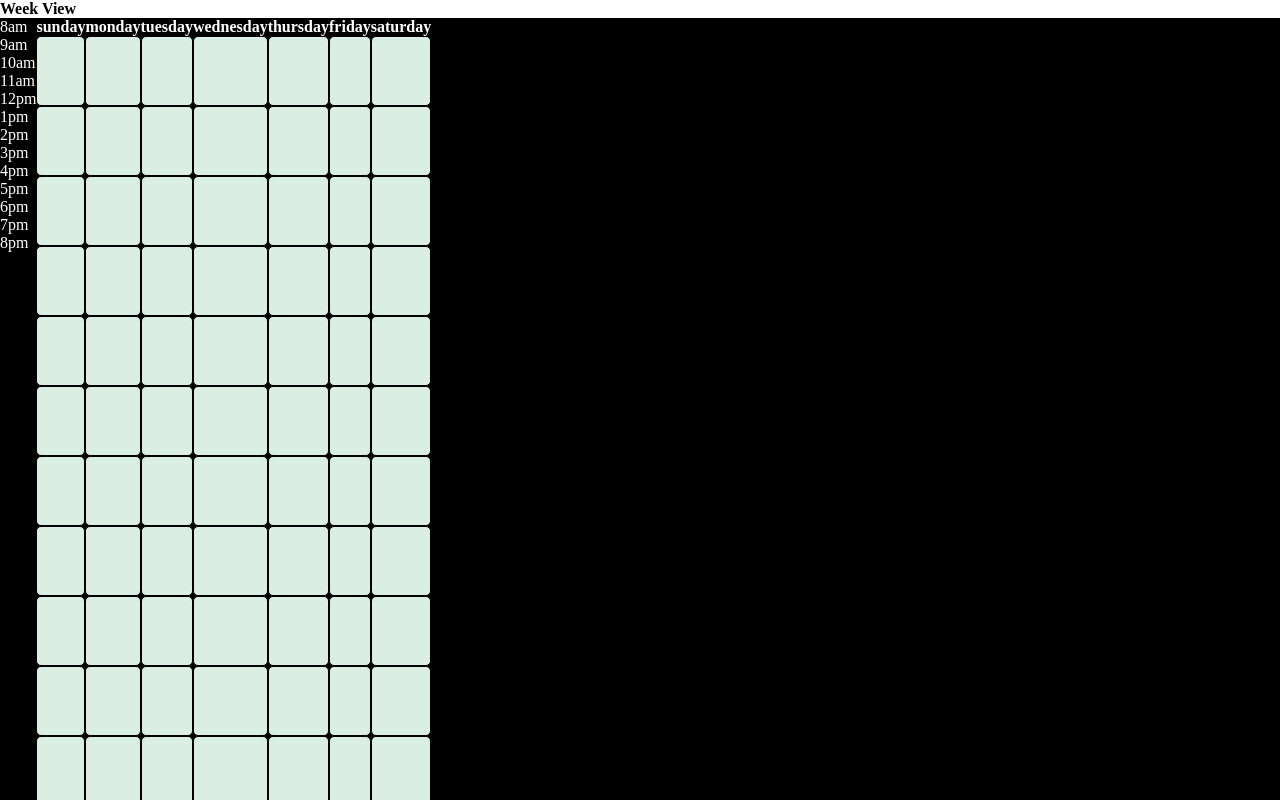
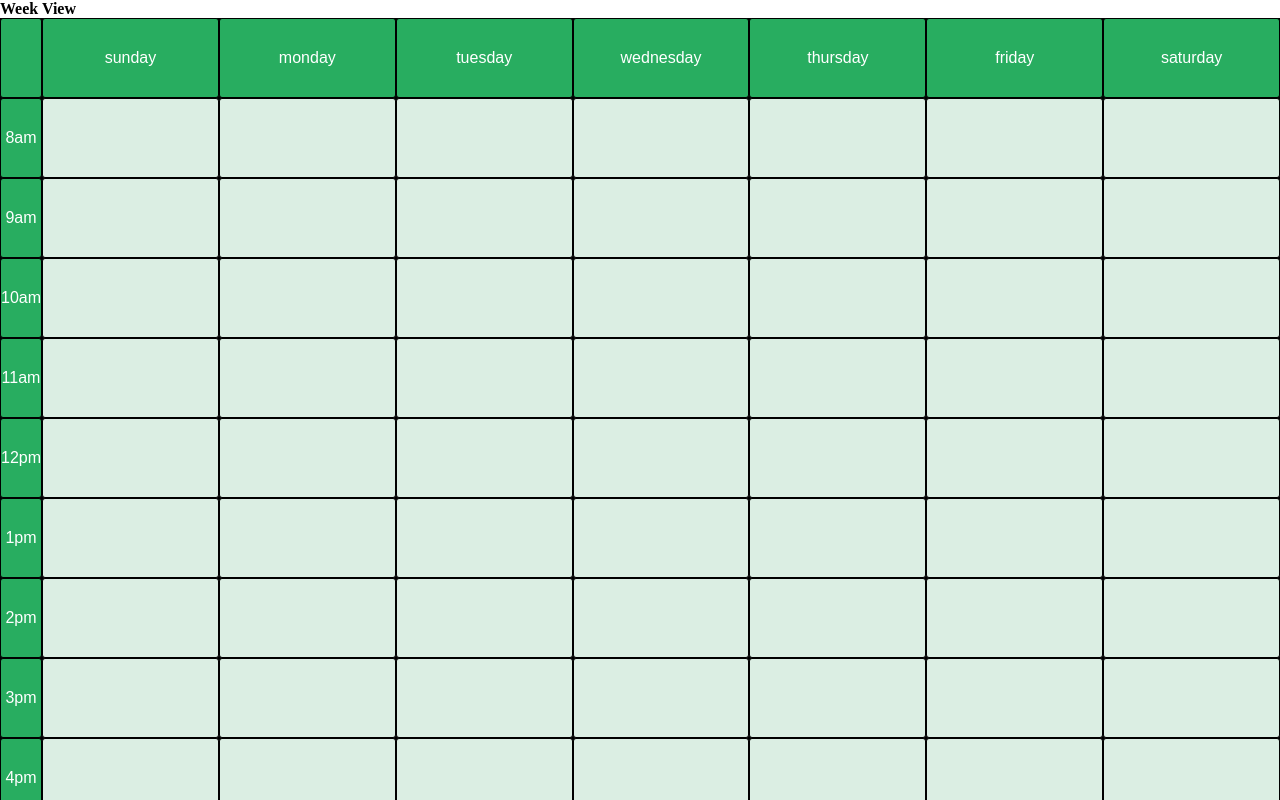
Before and after one commit to amorsey/Pike-Viewer, a React (Create React App) app in the folder Client/: page /week-view in a window 1280 px wide. Shown: the top 800 px of the page. Built offline with nearby package versions, Linux system fonts and the light colour scheme; no server answers.

Commit message:
Worked on cleaning up the css for the project.

```diff
--- a/Client/src/components/DayColumn.js
+++ b/Client/src/components/DayColumn.js
@@ -12,7 +12,7 @@ const DayColumn = ({ day, sessionsByHour }) => {
 
   return (
     <div className='dayColumn'>
-      <h3>{day}</h3>
+      <div className='titleCell'>{day}</div>
       {hoursOfTheDay.map((hour, id) => {
         return <HourCell sessions={sessionsByHour[hour]} hour={hour} key={id}/>
       })}
--- a/Client/src/components/HourCell.js
+++ b/Client/src/components/HourCell.js
@@ -10,27 +10,20 @@ const HourCell = ({ hour, sessions }) => {
   if (sessions.length > 3){
     let display = `${sessions.length} classes starting at ${hour}`
     return (
-      <div onClick={handleClick}>
+      <div onClick={handleClick} className="titleCell" >
         { showPopup ? <PopupView sessions={sessions}/> : null }
-        <div className="activeCell" data={sessions}>{display}</div>
+        <div data={sessions}>{display}</div>
       </div>
     )
   } else if (sessions.length > 0){
     return (
-      <div onClick={handleClick} className="activeCell">
+      <div onClick={handleClick} className="weekCell">
         { showPopup ? <PopupView sessions={sessions}/> : null }
         <SessionsList sessions={sessions}/>
       </div>
     )
-  }else{
+  } else{
     return <div className="emptyCell"></div>
   }
-
-  return(
-    <div
-      onClick={handleClick}
-      className={isActiveStyle}
-      data={sessions}>{display}</div>
-  )
 }
 export default HourCell
--- a/Client/src/components/PopupView.js
+++ b/Client/src/components/PopupView.js
@@ -4,7 +4,7 @@ import SessionsList from './SessionsList'
 
 const PopupView = ({ sessions }) => {
   return (
-  <div className="Popup">
+  <div className="fullCellPopup">
     <SessionsList sessions={sessions} />
   </div>)
 }
--- a/Client/src/components/SessionCell.js
+++ b/Client/src/components/SessionCell.js
@@ -4,8 +4,8 @@ const SessionCell = ({ session, cells}) => {
   const sessionType = session.event.replace(/Code|Coaching/gi, '')
   return (
   <div className="sessionCell" data={session}>
-    <div className="infoCell">{sessionType}</div>
-    <div className="infoCell">{session.staff}</div>
+    <div className="sessionTypeTag">{sessionType}</div>
+    <div className="sessionCoachTag">{session.staff}</div>
     <div className="infoCell">{session.topic}</div>
     <div className="infoCell">{session.startTime}</div>
   </div>)
--- a/Client/src/components/SessionsList.js
+++ b/Client/src/components/SessionsList.js
@@ -5,10 +5,10 @@ import PopupView from './PopupView'
 const SessionsList = ({ sessions }) => {
 
   return (
-  <div className="RowContainer">
+  <div className="sessionsList">
     {sessions.map((session, id) => {
       return (
-          <SessionCell session={session} cells={sessions.length}/>
+          <SessionCell session={session} cells={sessions.length} key={id}/>
       )
     })}
   </div>)
--- a/Client/src/components/WeekView.js
+++ b/Client/src/components/WeekView.js
@@ -6,10 +6,11 @@ import { daysOfTheWeek, hoursOfTheDay } from '.././constants'
 const WeekView = () => {
     let sessionsByDay = useSelector(state => state.allSessions)
     return (
-        <div className='weekContainer'>
-            <div className='hourColumn'>
+        <div className='weekPage'>
+            <div className='timesColumn'>
+                <div className='titleCell'> </div>
                 {hoursOfTheDay.map((time, id) => {
-                    return <div className='timeCell' key={id}>{time}</div>
+                    return <div className='titleCell' key={id}>{time}</div>
                 })}
             </div>
 
--- a/Client/src/pages/WeekPage.css
+++ b/Client/src/pages/WeekPage.css
@@ -1,73 +1,74 @@
-.weekContainer {
+.weekPage{
   display: flex;
-    width: 100%;
-    height: 100%;
   background-color: black;
   color: white;
 }
 
-.timeColumnContainer {
-    display: flex;
-    flex-direction: column;
-    width: 115px;
-    padding: 10px;
+.dayColumn{
+  width: 100vw;
 }
 
-.RowContainer {
-    display: flex;
-    flex-direction: column;
-    justify-content: center;
-    padding: 10px;
-    width: 115px;
-}
-
-.activeCell {
+.titleCell {
+  border: 1px solid black;
+  border-radius: 3px;
   display: flex;
   justify-content: center;
   flex-direction: column;
   align-items: center;
-    height: 70px;
-    border: 2px solid black;
+  height: 5em;
   background-color: #28AD60;
-    color:white;
+  font-family: Arial, Helvetica, sans-serif;
+}
+
+.weekCell {
+  display: flex;
+  justify-content: center;
+  flex-direction: column;
+  align-items: center;
+  height: 5em;
+  background-color: #28AD60;
   font-family: Arial, Helvetica, sans-serif;
 }
 
 .emptyCell {
-    display: flex;
-    justify-content: center;
-    align-items: center;
-    height: 70px;
+  height: 5em;
   border: 1px solid black;
-    border-radius: 5px;
+  border-radius: 3px;
   background-color: #DBEEE3;
 }
 
-.sessionCell {
+.sessionsList {
+  flex-direction: column;
   display: flex;
-  flex-direction: column;
-  border: 1px solid black;
+  background-color: #e3eeff;
   width: 100%;
   height: 100%;
-  font-size: 0.9em;
-  overflow: hidden;
+  color: black;
 }
-.sessionCell2 {
-  display: flex;
-  flex-direction: column;
-  width: 100%;
+
+.sessionCell {
+  border: 1px solid black;
+  border-radius: 3px;
   height: 100%;
-  font-size: 0.9em;
+  font-size: 1em;
   overflow: hidden;
 }
 
-.infoCell {
-  display: flex;
+.sessionTypeTag {
+  padding: 1px;
+  margin: 1px;
+  background-color: #bcd7ff;
+  border: 1px solid black;
+  border-radius: 3px;
 }
 
-.Popup {
+.sessionCoachTag {
+  padding: 2px;
+}
+
+.fullCellPopup{
   position:absolute;
-  width: 200px;
-  height: 400px;
+  width: 14vw;
   background-color: white;
+  border: 2px solid black;
 }
```
Lines whose indentation alone changed are shown as unchanged.
